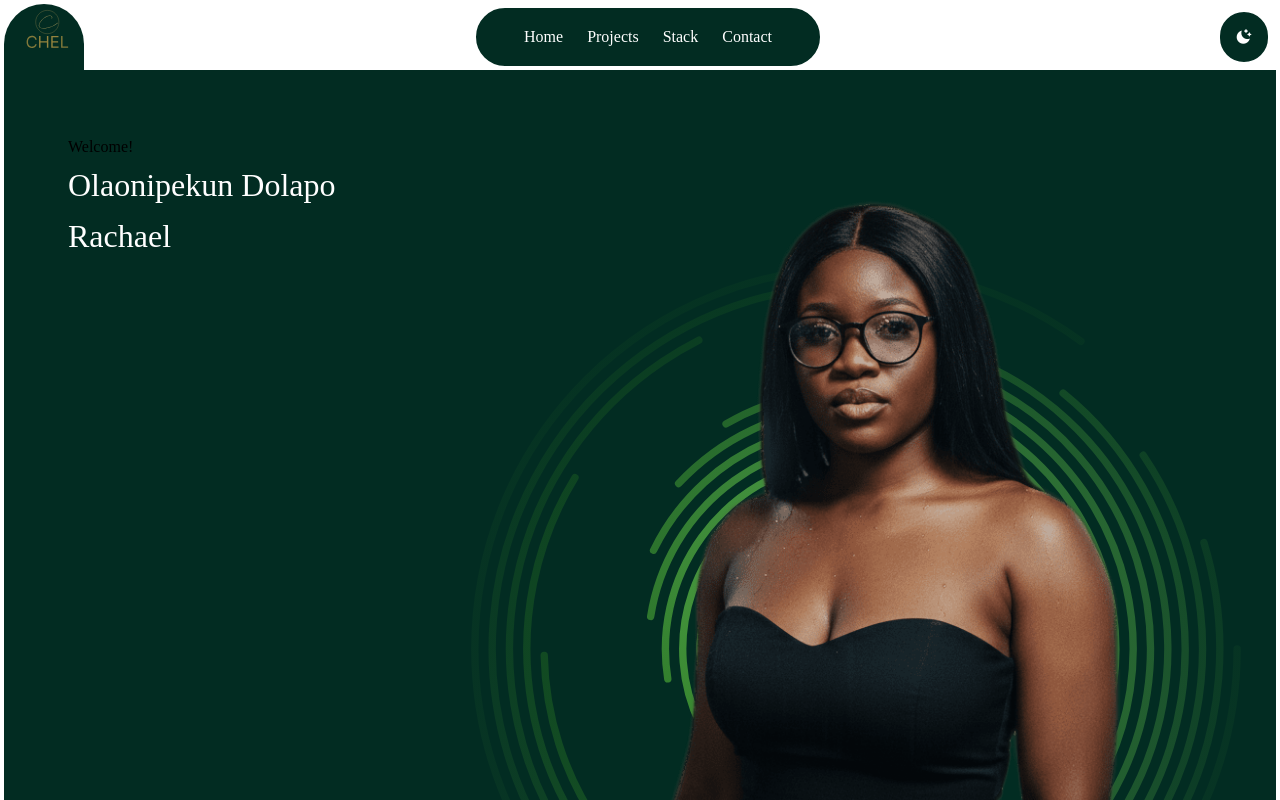
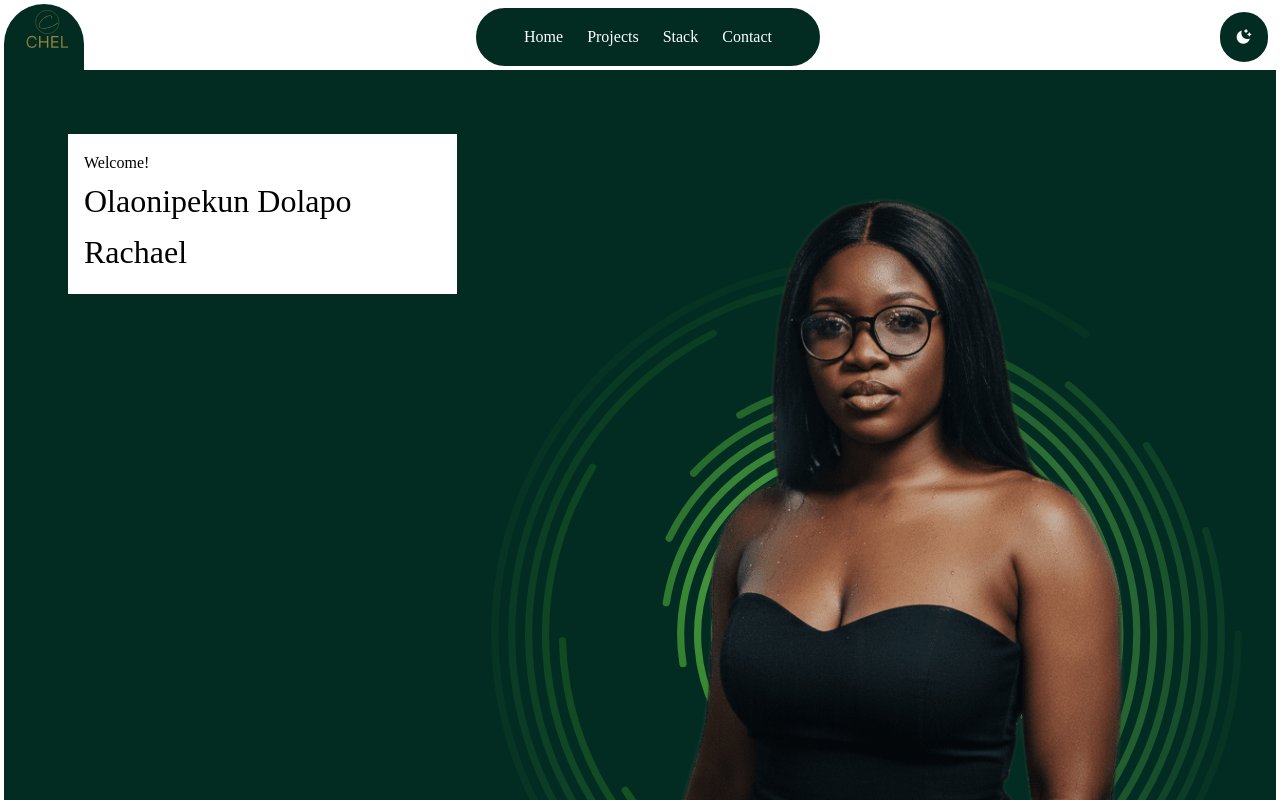
Before and after one commit to Lovethrech/my-main-portfolio, a Vue app: page / in a window 1280 px wide. Shown: the top 800 px of the page. Built offline with nearby package versions, Linux system fonts and the light colour scheme.

Commit message:
working on the hero components.

```diff
--- /dev/null
+++ b/src/components/BoxDefaultCtn.vue
@@ -0,0 +1,5 @@
+<template>
+    <div class="box-default-ctn">
+
+    </div>
+</template>
--- a/src/components/hero/HeroTextCtn.vue
+++ b/src/components/hero/HeroTextCtn.vue
@@ -11,8 +11,14 @@
 </template>
 
 <style scoped>
+.hero-text-ctn{
+    background-color: var(--bg-color);
+    padding: 2vh;
+}
 .hero-textauthor-name{
-    color: #ffffff;
+
+    color: var(--text-color);
     font-size:  4vh;
+    transition: box-shadow 0.4s ease, transform 0.3s ease;
 }
 </style>
```
